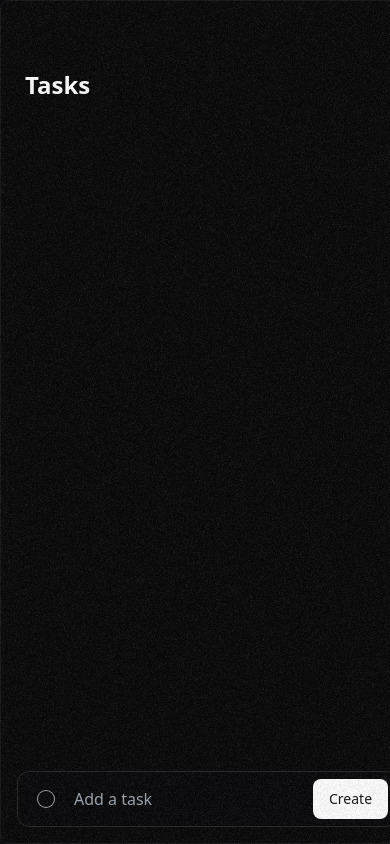
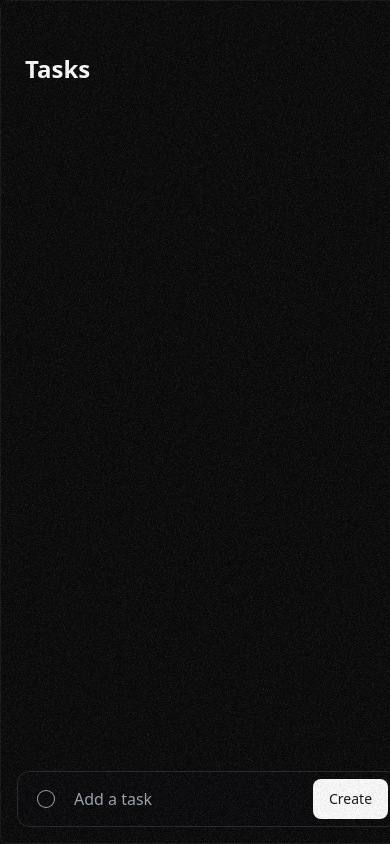
Before and after one commit to psoglav/aspiryx-todo, a React (Vite) app: page / in a window 390 px wide. Built offline with nearby package versions, Linux system fonts and the light colour scheme; some icons are missing.

Commit message:
feat(ListView): adjust top padding

```diff
--- a/src/views/ListView.tsx
+++ b/src/views/ListView.tsx
@@ -46,7 +46,7 @@ export function ListView() {
     >
       <div className="relative h-full overflow-hidden rounded-lg border border-border/50">
         <div
-          className="relative z-[1] grid h-full min-w-max grid-rows-[max-content_1fr_max-content] bg-background/60 pt-8"
+          className="relative z-[1] grid h-full min-w-max grid-rows-[max-content_1fr_max-content] bg-background/60 pt-4 lg:pt-8"
         >
           <ListHeader onSearch={setSearch} />
           <AnimatePresence mode="wait">
```
